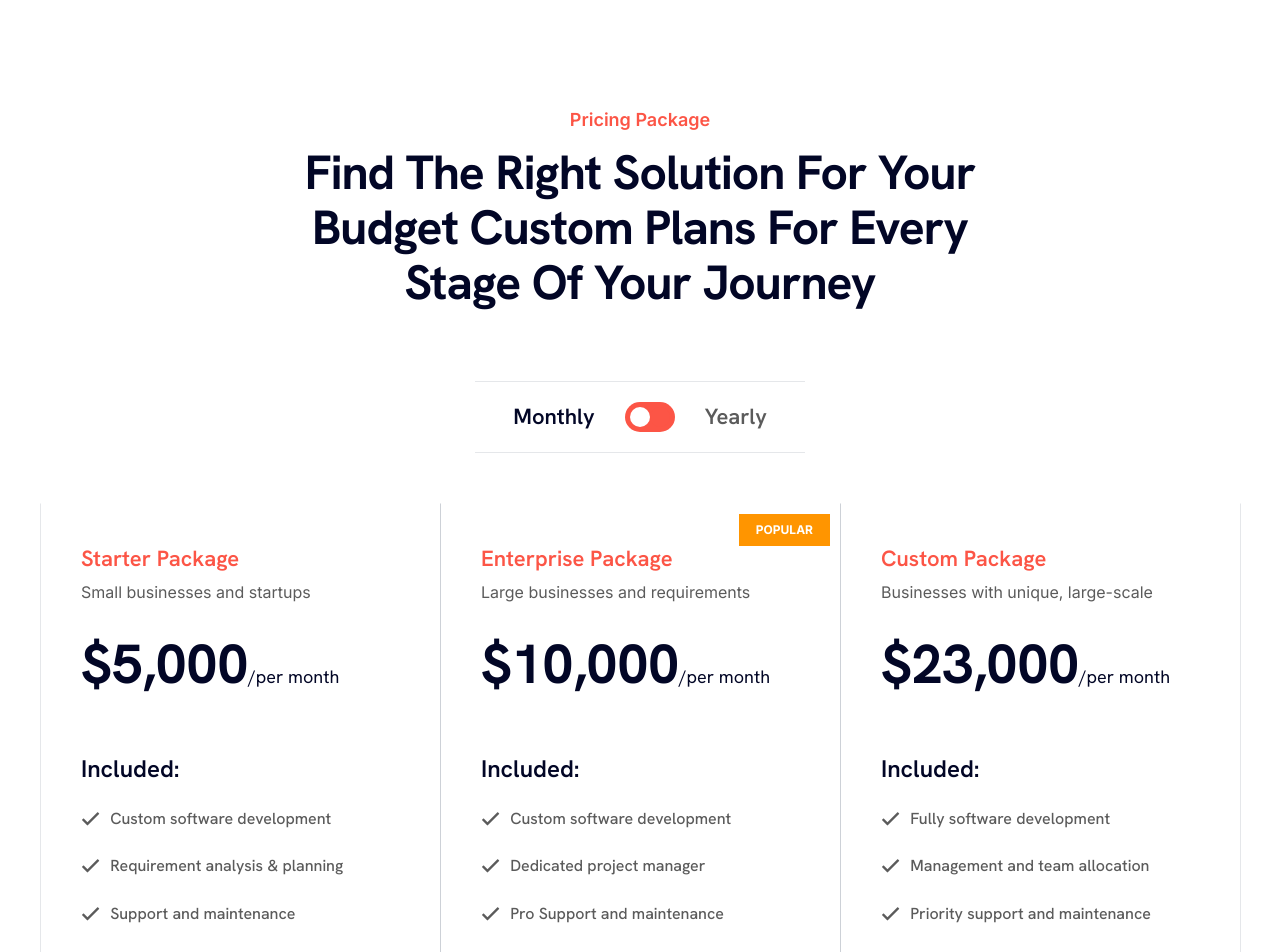
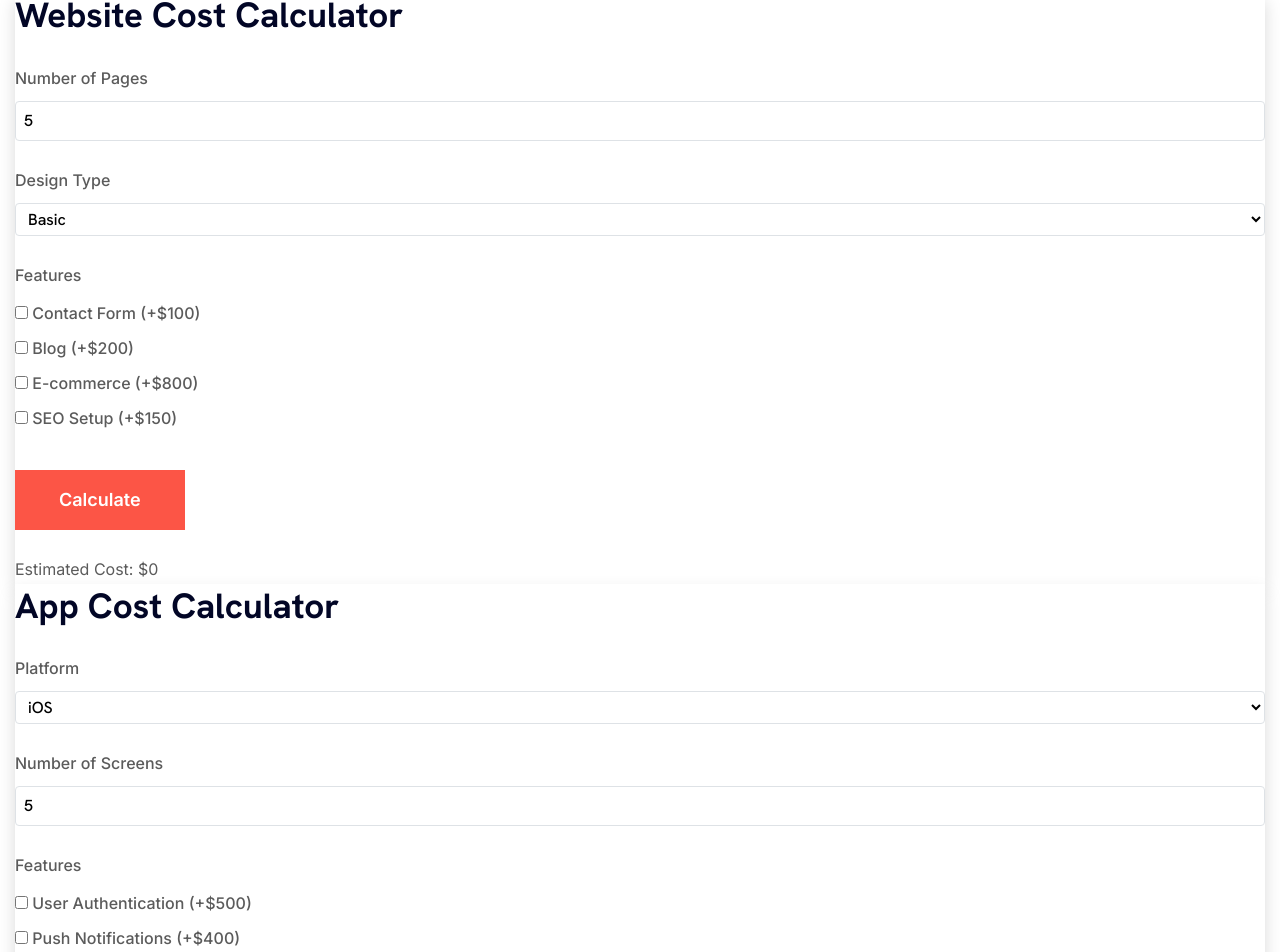
Before and after one commit to pixelways-Inc/pixelways, a Next.js app: page /pricing in a window 1280 px wide. Shown: the part 805-1757 px from the top of the page. Built offline with nearby package versions, Linux system fonts and the light colour scheme.

Commit message:
New changes

```diff
--- a/app/pricing/page.js
+++ b/app/pricing/page.js
@@ -3,10 +3,17 @@ import PageBanner from "@/components/PageBanner";
 import Pricing from "@/components/Pricing";
 import TekprofLayout from "@/layout/TekprofLayout";
 import Link from "next/link";
+import WebsiteCostCalculator from "@/components/WebsiteCostCalculator";
+import AppCostCalculator from "@/components/AppCostCalculator";
+
 const page = () => {
   return (
     <TekprofLayout>
       <PageBanner pageName="Pricing Plan" />
+      <div className="container py-10">
+        <WebsiteCostCalculator />
+        <AppCostCalculator />
+      </div>
       <Pricing
         containerClass="pricing-area pt-130 rpt-100 pb-100 rpb-70 rel z-1"
         pricingClass=""
--- /dev/null
+++ b/components/AppCostCalculator.js
@@ -0,0 +1,71 @@
+import { useState } from "react";
+
+const AppCostCalculator = () => {
+  const [platform, setPlatform] = useState("ios");
+  const [screens, setScreens] = useState(5);
+  const [features, setFeatures] = useState([]);
+  const [cost, setCost] = useState(0);
+
+  const platformOptions = [
+    { label: "iOS", value: "ios", price: 3000 },
+    { label: "Android", value: "android", price: 3000 },
+    { label: "Both", value: "both", price: 5000 },
+  ];
+
+  const featureOptions = [
+    { label: "User Authentication", value: "auth", price: 500 },
+    { label: "Push Notifications", value: "push", price: 400 },
+    { label: "Payments", value: "payments", price: 1000 },
+    { label: "API Integration", value: "api", price: 1200 },
+    { label: "Chat/Messaging", value: "chat", price: 1500 },
+  ];
+
+  const calculateCost = () => {
+    let total = platformOptions.find(p => p.value === platform)?.price || 0;
+    total += screens * 200;
+    total += features.reduce((sum, f) => {
+      const opt = featureOptions.find(o => o.value === f);
+      return sum + (opt ? opt.price : 0);
+    }, 0);
+    setCost(total);
+  };
+
+  return (
+    <div className="bg-white rounded-lg shadow p-6 mb-8">
+      <h3 className="text-xl font-bold mb-4">App Cost Calculator</h3>
+      <div className="mb-4">
+        <label className="block mb-2">Platform</label>
+        <select value={platform} onChange={e => setPlatform(e.target.value)} className="border rounded px-2 py-1">
+          {platformOptions.map(opt => (
+            <option key={opt.value} value={opt.value}>{opt.label}</option>
+          ))}
+        </select>
+      </div>
+      <div className="mb-4">
+        <label className="block mb-2">Number of Screens</label>
+        <input type="number" min={1} max={50} value={screens} onChange={e => setScreens(Number(e.target.value))} className="border rounded px-2 py-1 w-24" />
+      </div>
+      <div className="mb-4">
+        <label className="block mb-2">Features</label>
+        {featureOptions.map(opt => (
+          <div key={opt.value}>
+            <label>
+              <input
+                type="checkbox"
+                checked={features.includes(opt.value)}
+                onChange={e => {
+                  if (e.target.checked) setFeatures([...features, opt.value]);
+                  else setFeatures(features.filter(f => f !== opt.value));
+                }}
+              /> {opt.label} (+${opt.price})
+            </label>
+          </div>
+        ))}
+      </div>
+      <button className="theme-btn mt-2" onClick={calculateCost}>Calculate</button>
+      <div className="mt-4 text-lg font-semibold">Estimated Cost: ${cost}</div>
+    </div>
+  );
+};
+
+export default AppCostCalculator;
--- /dev/null
+++ b/components/WebsiteCostCalculator.js
@@ -0,0 +1,70 @@
+import { useState } from "react";
+
+const WebsiteCostCalculator = () => {
+  const [pages, setPages] = useState(5);
+  const [design, setDesign] = useState("basic");
+  const [features, setFeatures] = useState([]);
+  const [cost, setCost] = useState(0);
+
+  const featureOptions = [
+    { label: "Contact Form", value: "contact", price: 100 },
+    { label: "Blog", value: "blog", price: 200 },
+    { label: "E-commerce", value: "ecommerce", price: 800 },
+    { label: "SEO Setup", value: "seo", price: 150 },
+  ];
+
+  const designOptions = [
+    { label: "Basic", value: "basic", price: 500 },
+    { label: "Premium", value: "premium", price: 1200 },
+    { label: "Custom", value: "custom", price: 2500 },
+  ];
+
+  const calculateCost = () => {
+    let total = pages * 100;
+    total += designOptions.find(d => d.value === design)?.price || 0;
+    total += features.reduce((sum, f) => {
+      const opt = featureOptions.find(o => o.value === f);
+      return sum + (opt ? opt.price : 0);
+    }, 0);
+    setCost(total);
+  };
+
+  return (
+    <div className="bg-white rounded-lg shadow p-6 mb-8">
+      <h3 className="text-xl font-bold mb-4">Website Cost Calculator</h3>
+      <div className="mb-4">
+        <label className="block mb-2">Number of Pages</label>
+        <input type="number" min={1} max={50} value={pages} onChange={e => setPages(Number(e.target.value))} className="border rounded px-2 py-1 w-24" />
+      </div>
+      <div className="mb-4">
+        <label className="block mb-2">Design Type</label>
+        <select value={design} onChange={e => setDesign(e.target.value)} className="border rounded px-2 py-1">
+          {designOptions.map(opt => (
+            <option key={opt.value} value={opt.value}>{opt.label}</option>
+          ))}
+        </select>
+      </div>
+      <div className="mb-4">
+        <label className="block mb-2">Features</label>
+        {featureOptions.map(opt => (
+          <div key={opt.value}>
+            <label>
+              <input
+                type="checkbox"
+                checked={features.includes(opt.value)}
+                onChange={e => {
+                  if (e.target.checked) setFeatures([...features, opt.value]);
+                  else setFeatures(features.filter(f => f !== opt.value));
+                }}
+              /> {opt.label} (+${opt.price})
+            </label>
+          </div>
+        ))}
+      </div>
+      <button className="theme-btn mt-2" onClick={calculateCost}>Calculate</button>
+      <div className="mt-4 text-lg font-semibold">Estimated Cost: ${cost}</div>
+    </div>
+  );
+};
+
+export default WebsiteCostCalculator;
--- a/layout/Header.js
+++ b/layout/Header.js
@@ -966,9 +966,11 @@ const Menu = ({ logo = "/logo.png", singleMenu }) => {
   <li>
     <Link href="/about">About</Link>
   </li>
-
   <li>
     <Link href="/services">Services</Link>
+  </li>
+  <li>
+    <Link href="/cases">Cases</Link>
   </li>
   <li>
     <Link href="/shop">Products</Link>
@@ -976,20 +978,17 @@ const Menu = ({ logo = "/logo.png", singleMenu }) => {
   <li>
     <Link href="/pricing">Pricing</Link>
   </li>
-
-              <li>
-                <Link href="/cases">Cases</Link>
-              </li>
   <li>
     <Link href="/blog">Blog</Link>
   </li>
   <li>
+    <Link href="/faqs">FAQs</Link>
+  </li>
+  <li>
     <Link href="/contact">Contact</Link>
   </li>
-               <li>
-                <Link href="/faqs">FAQs</Link>
-              </li>
 </Fragment>
+
           )}
         </ul>
       </Accordion.Collapse>
```
Also changed, not shown: .mcp.json (added). Lines whose indentation alone changed are shown as unchanged.
